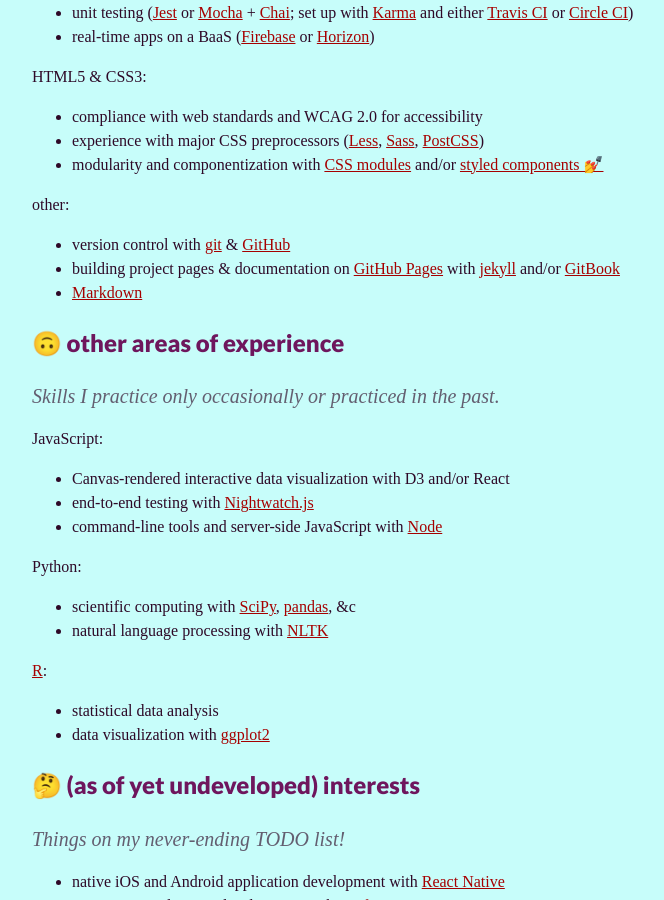
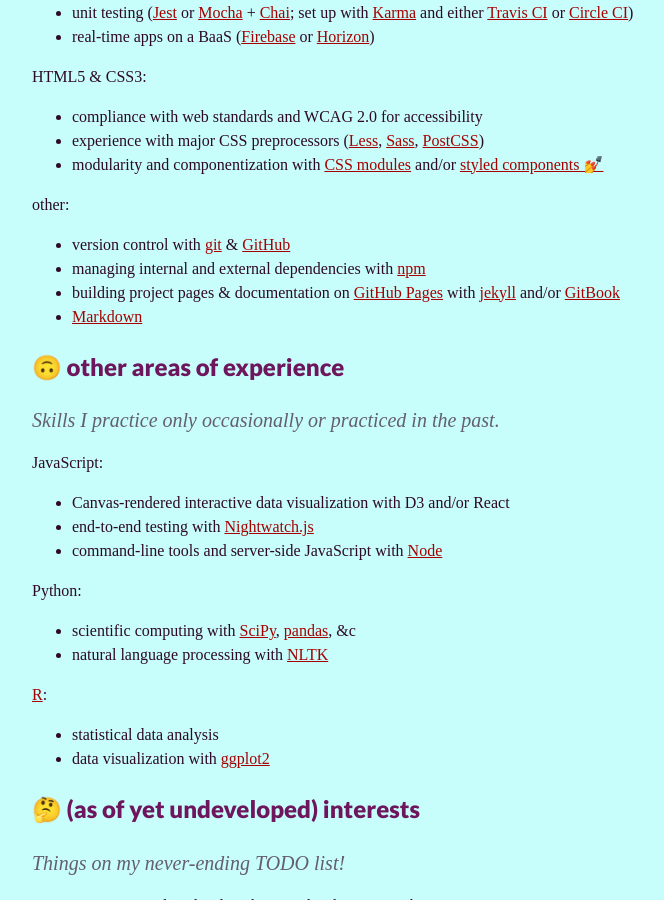
Before and after one commit to jebeck/jebeck.github.com, a Jekyll site: the page built from resume.md, in a window 1280 px wide and 900 px high, scrolled down 496 px. Shown: the whole window, without its empty margins (224-888 px from the left). Built offline with Jekyll 4.4.1, drawn with Linux system fonts in a browser that asks for light colours; some web fonts are replaced.

Commit message:
add npm to skillz

```diff
--- a/_includes/resume.md
+++ b/_includes/resume.md
@@ -33,6 +33,7 @@
 other:
 
   - version control with [git](https://git-scm.com/ 'git') & [GitHub](https://github.com/ 'GitHub')
+  - managing internal and external dependencies with [npm](https://www.npmjs.com/ 'npm')
   - building project pages & documentation on [GitHub Pages](https://pages.github.com/ 'GitHub Pages') with [jekyll](https://jekyllrb.com/ 'jekyll') and/or [GitBook](https://github.com/GitbookIO/gitbook#readme 'GitHub: GitBook README')
   - [Markdown](https://daringfireball.net/projects/markdown/ 'Markdown')
 
```
